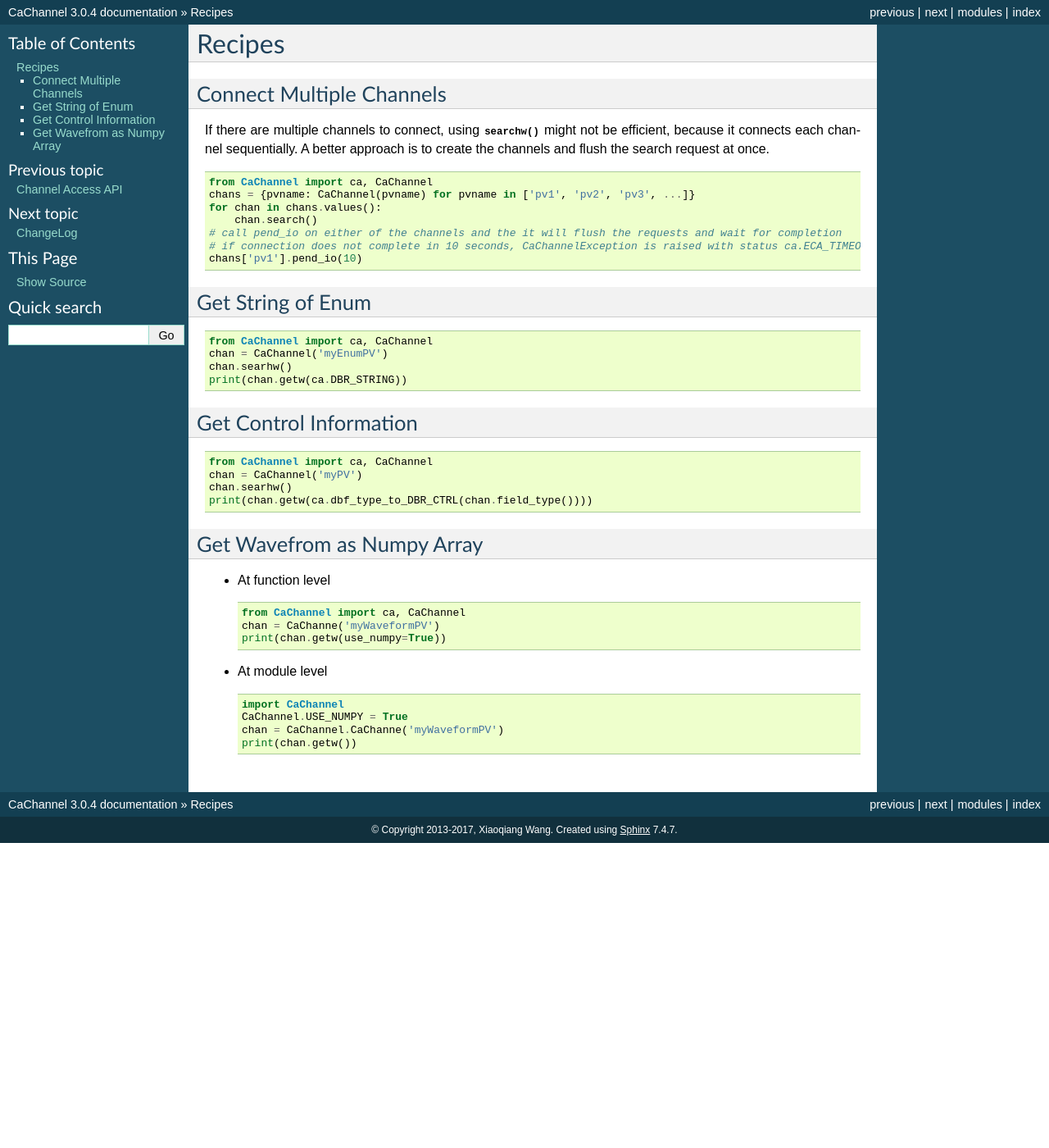
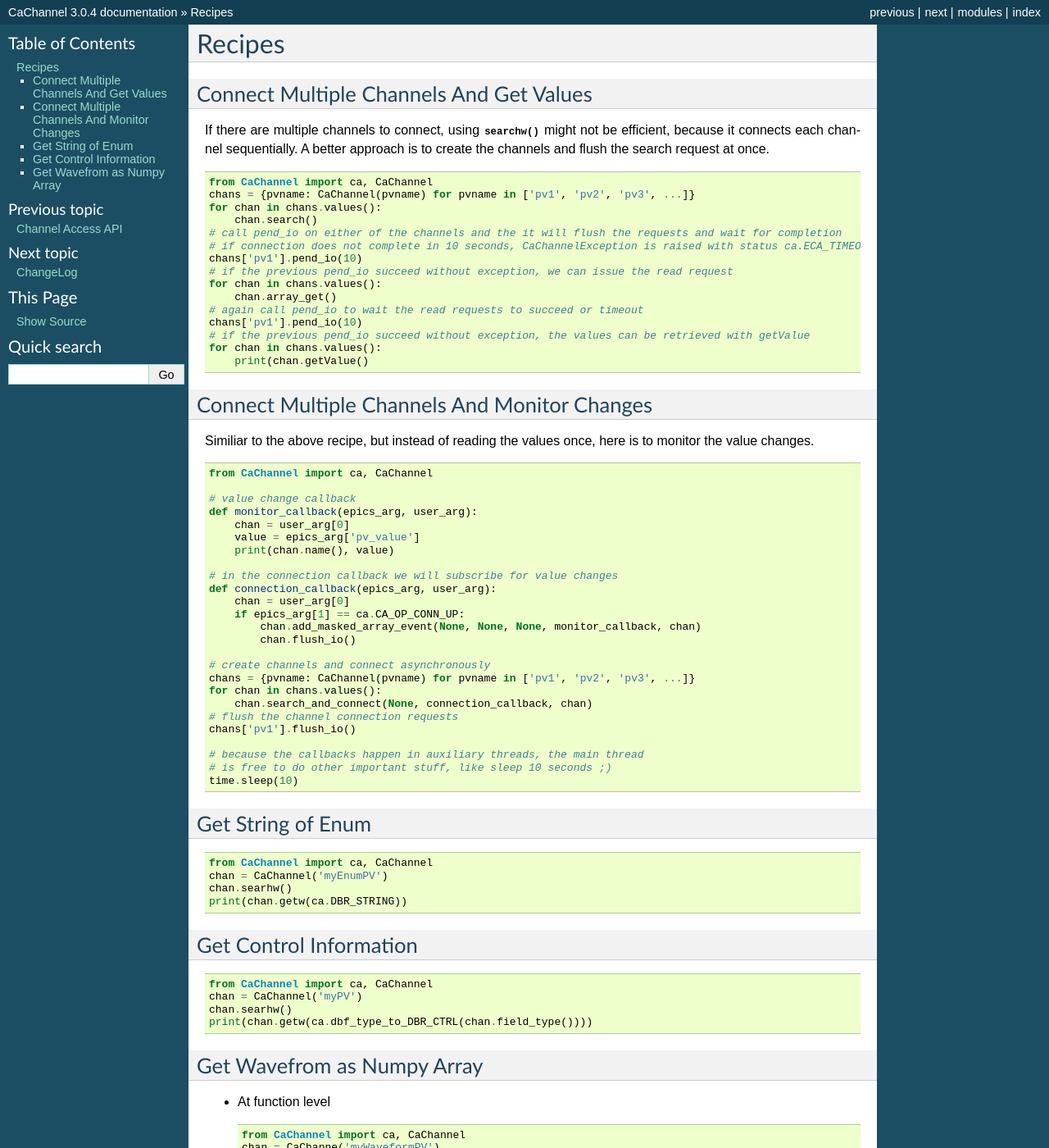
Before and after one commit to CaChannel/CaChannel, a Sphinx documentation site: the page built from docs/source/recipes.rst, in a window 1280 px wide and 1400 px high. Shown: the whole window at 82% size. Built offline with Sphinx 7.4.7, drawn with Linux system fonts in a browser that asks for light colours.

Commit message:
examples to connect/read/monitor multiple channels

```diff
--- a/docs/source/recipes.rst
+++ b/docs/source/recipes.rst
@@ -3,8 +3,8 @@ Recipes
 
 .. py:currentmodule:: CaChannel.CaChannel
 
-Connect Multiple Channels
--------------------------
+Connect Multiple Channels And Get Values
+----------------------------------------
 If there are multiple channels to connect, using :meth:`searchw` might not be efficient, because it connects each
 channel sequentially. A better approach is to create the channels and flush the search request at once.
 
@@ -17,6 +17,46 @@ channel sequentially. A better approach is to create the channels and flush the
     # call pend_io on either of the channels and the it will flush the requests and wait for completion
     # if connection does not complete in 10 seconds, CaChannelException is raised with status ca.ECA_TIMEOUT
     chans['pv1'].pend_io(10)
+    # if the previous pend_io succeed without exception, we can issue the read request
+    for chan in chans.values():
+        chan.array_get()
+    # again call pend_io to wait the read requests to succeed or timeout
+    chans['pv1'].pend_io(10)
+    # if the previous pend_io succeed without exception, the values can be retrieved with getValue
+    for chan in chans.values():
+        print(chan.getValue()
+
+Connect Multiple Channels And Monitor Changes
+---------------------------------------------
+Similiar to the above recipe, but instead of reading the values once, here is to monitor the value changes.
+
+::
+
+    from CaChannel import ca, CaChannel
+
+    # value change callback
+    def monitor_callback(epics_arg, user_arg):
+        chan = user_arg[0]
+        value = epics_arg['pv_value']
+        print(chan.name(), value)
+
+    # in the connection callback we will subscribe for value changes
+    def connection_callback(epics_arg, user_arg):
+        chan = user_arg[0]
+        if epics_arg[1] == ca.CA_OP_CONN_UP:
+            chan.add_masked_array_event(None, None, None, monitor_callback, chan)
+            chan.flush_io()
+
+    # create channels and connect asynchronously
+    chans = {pvname: CaChannel(pvname) for pvname in ['pv1', 'pv2', 'pv3', ...]}
+    for chan in chans.values():
+        chan.search_and_connect(None, connection_callback, chan)
+    # flush the channel connection requests
+    chans['pv1'].flush_io()
+
+    # because the callbacks happen in auxiliary threads, the main thread
+    # is free to do other important stuff, like sleep 10 seconds ;)
+    time.sleep(10)
 
 Get String of Enum
 ------------------
```
